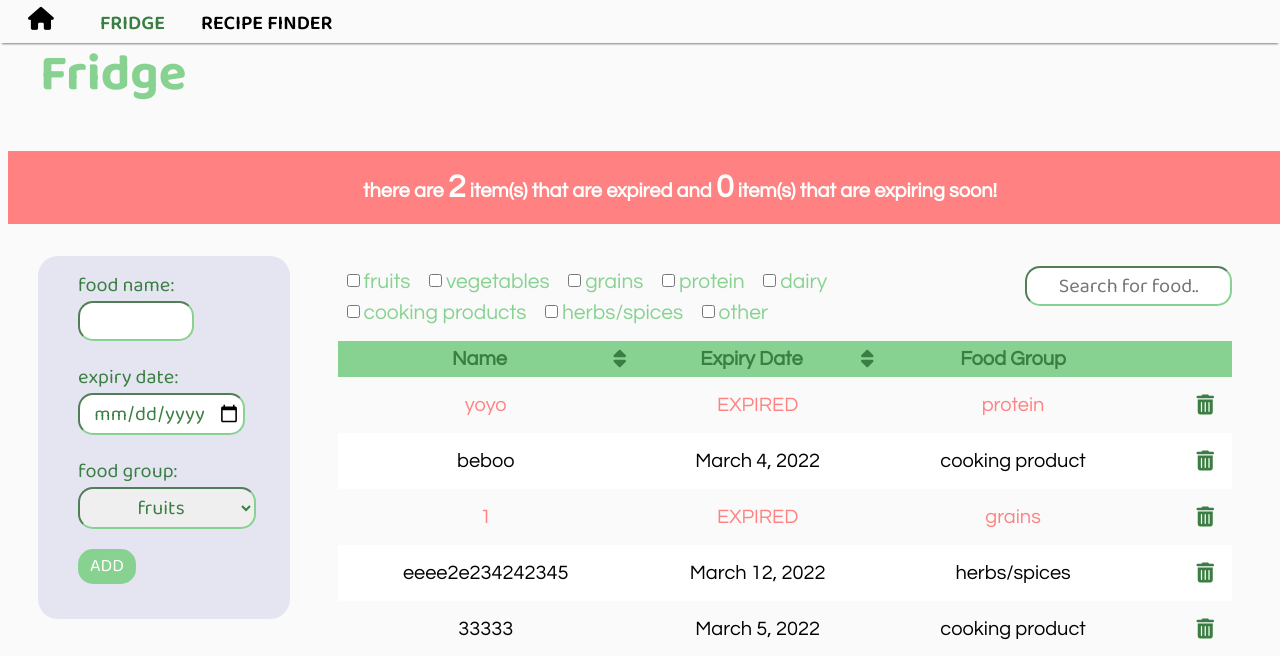
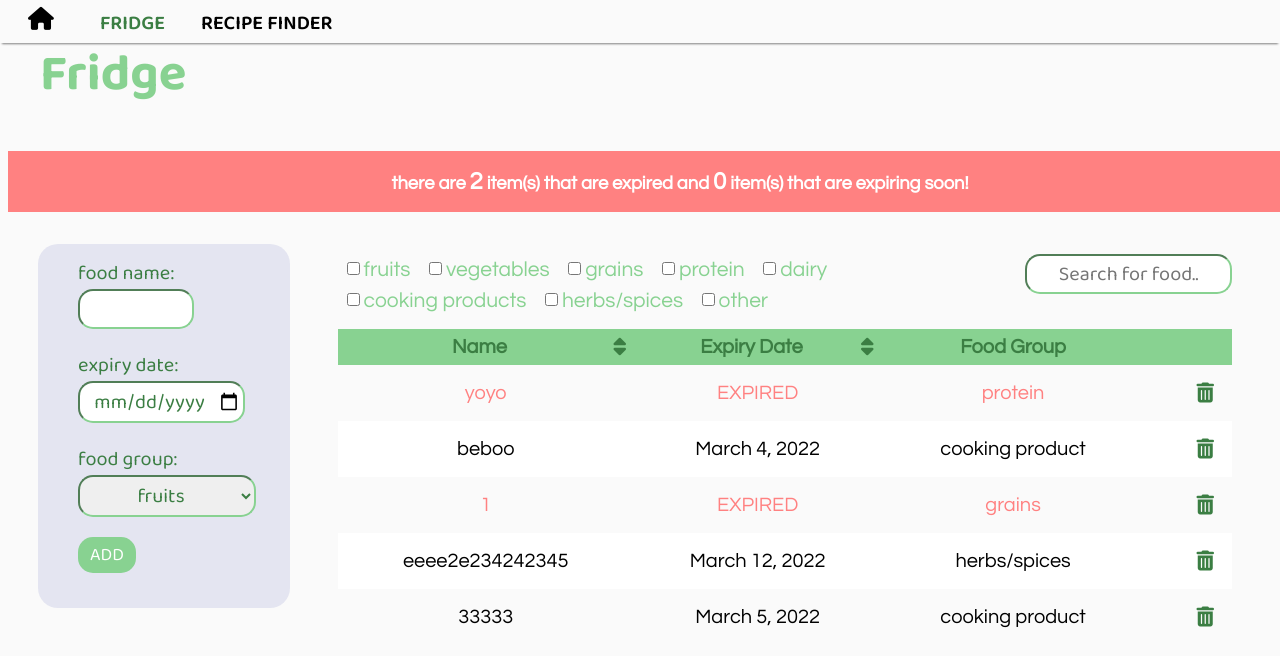
Before and after one commit to yuna17c/reci.py, a Django app: page /fridge/ in a window 1280 px wide; the page is wider, and only the part inside the window is pictured. Shown: the top 656 px of that part. Run offline with Django 3.2, Linux system fonts and the light colour scheme; data comes from the database, SQL or seed files in the repository; some libraries are stand-ins or nearby versions.

Commit message:
Update fridge_style.css

```diff
--- a/apps/base/static/fridge_style.css
+++ b/apps/base/static/fridge_style.css
@@ -21,14 +21,14 @@
     background: #FF8181;
     color: white;
     font-weight: 600;
-    font-size: 20px;
+    font-size: 2.3vh;
     margin: 0;
     vertical-align: middle;
 }
 
 .notif span {
     color: white;
-    font-size: 4vh;
+    font-size: 3vh;
     font-weight: 700;
 }
 
@@ -173,9 +173,9 @@ td i {
     }
     .left {
         width: 75%;
+        position: static;
     }
     .right {
-        padding-top: 300px;
         width: 90%;
         margin: 0;
     }
```
